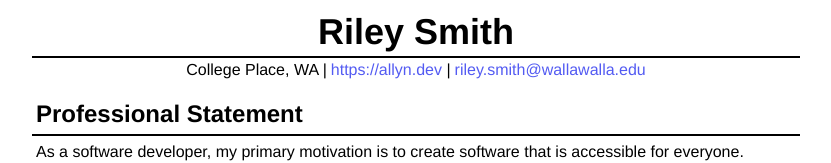
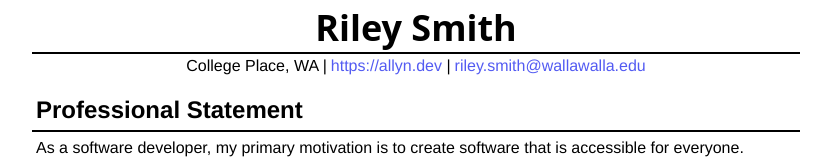
Before and after one commit to rileyallyn/resume, an Astro site: page / in a window 1280 px wide. Shown: the top 163 px of the page, without its empty margins (224-1055 px from the left). Built offline with nearby package versions, Linux system fonts and the light colour scheme; Astro itself is replaced by a stand-in of ours.

Commit message:
fix: exporting to pdf

```diff
--- a/package.json
+++ b/package.json
@@ -1,7 +1,10 @@
 {
   "name": "resume-astro",
+  "author": {
+    "name": "Riley Smith"
+  },
   "type": "module",
-  "version": "0.0.1",
+  "version": "1.0.0",
   "scripts": {
     "dev": "astro dev",
     "start": "astro dev",
--- a/src/lib/resume.svelte
+++ b/src/lib/resume.svelte
@@ -4,7 +4,7 @@
 
 <main class="container flex flex-col h-full max-w-3xl mx-auto">
   <section id="heading" class="flex flex-col justify-center">
-    <h1 class="p-1 mx-auto text-4xl font-bold text-center title">
+    <h1 class="p-1 mx-auto text-4xl font-bold text-center title font-sans">
       Riley Smith
     </h1>
     <div class="border-b-2 border-black dark:border-gray-500" />
--- a/src/pages/index.astro
+++ b/src/pages/index.astro
@@ -17,7 +17,7 @@ import Resume from "../lib/resume.svelte";
     />
     <meta name="darkreader-lock" />
   </head>
-  <body class="p-2 bg-white dark:bg-slate-950 dark:text-white">
+  <body class="p-1 bg-white dark:bg-slate-950 dark:text-white">
     <Resume />
   </body>
 </html>
--- a/src/styles/global.css
+++ b/src/styles/global.css
@@ -67,6 +67,10 @@ body {
 
 @keyframes coolTextThing {
   0% {
+    font-family: Helvetica, sans-serif;
+    font-style: normal;
+  }
+  5% {
     font-family: "Courier New", Courier, monospace;
     font-style: italic;
   }
```
